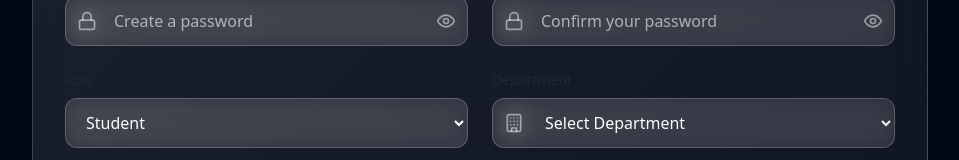
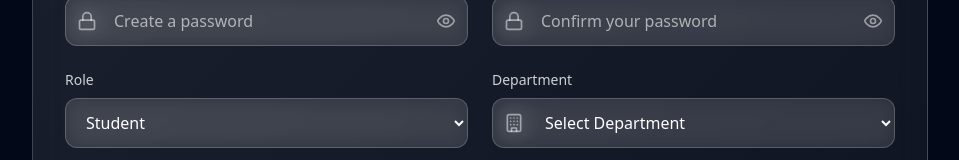
Before and after one commit to Edefia/ClassEase-new, a React (Vite) app: page /register in a window 1280 px wide. Shown: the part 364-524 px from the top of the page, without its empty margins (160-1119 px from the left). Built offline with nearby package versions, Linux system fonts and the light colour scheme.

Commit message:
Changed role and department color to white/80

```diff
--- a/src/pages/RegisterPage.jsx
+++ b/src/pages/RegisterPage.jsx
@@ -229,7 +229,7 @@ const RegisterPage = () => {
 
                 {/* Role */}
                 <div>
-                  <label className="block text-slate-800 text-sm font-medium mb-2">
+                  <label className="block text-white/80 text-sm font-medium mb-2">
                     Role
                   </label>
                   <select
@@ -247,7 +247,7 @@ const RegisterPage = () => {
 
                 {/* Department */}
                 <div>
-                  <label className="block text-slate-800 text-sm font-medium mb-2">
+                  <label className="block text-white/80 text-sm font-medium mb-2">
                     Department
                   </label>
                   <div className="relative">
```
